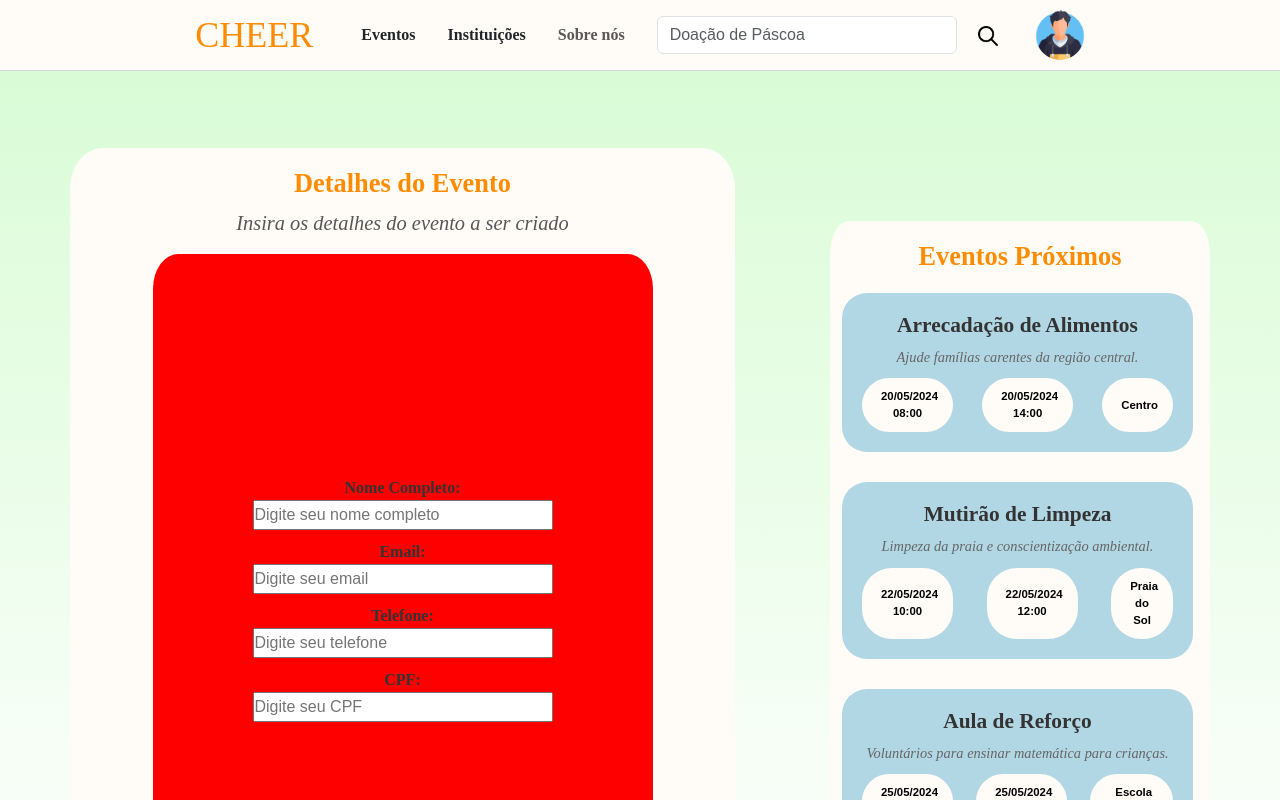
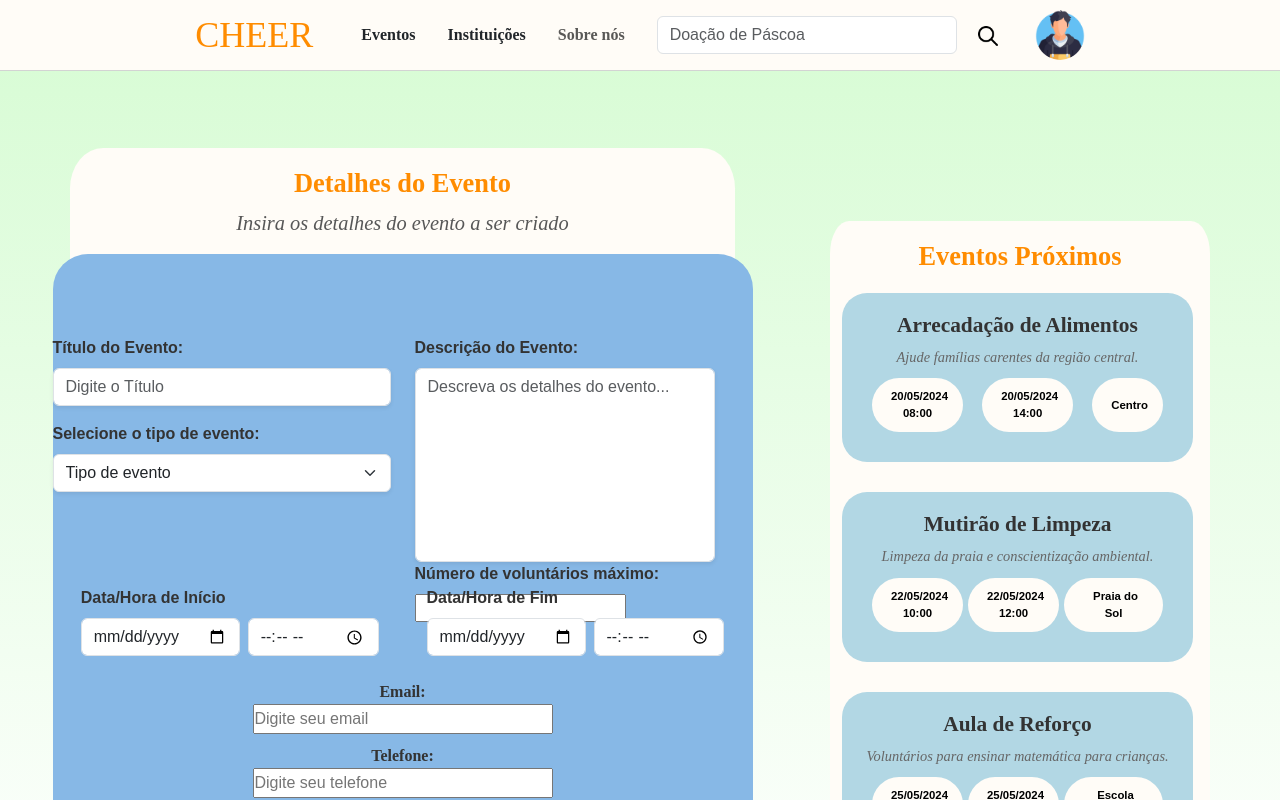
Before and after one commit to EnzoLight/Cheer, a React (Vite) app: page /criar-evento in a window 1280 px wide. Shown: the top 800 px of the page. Built offline with nearby package versions, Linux system fonts and the light colour scheme; a web font is replaced by a local one.

Commit message:
Pending changes exported from your codespace

```diff
--- a/src/Componentes/ContainerEvento.jsx
+++ b/src/Componentes/ContainerEvento.jsx
@@ -7,10 +7,10 @@ const ContainerEvento = ({ titulo, descricao, data_hora_inicio, data_hora_fim, l
             <h5 className='titulo' style={{fontSize: 'calc(15px + 0.5vw)' ,fontFamily: 'Poppins', fontWeight: 'bold', color: '#333' }}>{titulo}</h5>
             <p className='descricao' style={{ textAlign: 'center', fontSize: '0.9rem', color: '#666', marginBottom: '10px' }}>{descricao}</p>
 
-            <div className="d-flex justify-content-between" style={{marginRight:'20px', marginLeft:'20px', paddingBottom: '20px', marginBottom: '30px', fontSize: '0.8rem', fontWeight: '600' }}>
-                <span style={{}}><i className="fas fa-calendar-alt me-1"></i> {data_hora_inicio}</span>
+            <div className="d-flex justify-content-between" style={{marginRight:'30px', marginLeft:'30px', paddingBottom: '30px', marginBottom: '30px', fontSize: '0.8rem', fontWeight: '600' }}>
+                <span style={{marginRight: '5px'}}><i className="fas fa-calendar-alt me-1"></i> {data_hora_inicio}</span>
                 <span><i className="fas fa-calendar-alt me-1"></i> {data_hora_fim}</span>
-                <span><i className="fas fa-map-marker-alt me-1"></i> {local}</span>
+                <span style={{width: 'auto', marginLeft: '5px'}}><i className="fas fa-map-marker-alt me-1"></i> {local}</span>
             </div>
         </div>
     );
--- a/src/Telas/CriarEvento/CriarEvento.jsx
+++ b/src/Telas/CriarEvento/CriarEvento.jsx
@@ -30,9 +30,72 @@ function CriarEvento() {
                         <div className='sub_container col-md-7' style={{ backgroundColor: '#fffcf7', minHeight: '660px', marginTop: '30px' }}>
                             <h2 className='titulo'>Detalhes do Evento</h2>
                             <p className='descricao'>Insira os detalhes do evento a ser criado</p>
-                            <div style={{ justifySelf: 'center', backgroundColor: 'red', borderRadius: '5%', width: '500px', height: '700px', display: 'flex', flexDirection: 'column', justifyContent: 'center', alignItems: 'center' }}>
-                                <label style={{ textAlign: 'center', width: '80%', fontFamily: 'Source-Sans-3', fontWeight: 'bold' }}>Nome Completo:</label>
-                                <input style={{ width: '300px', height: '30px', marginBottom: '10px' }} type="text" placeholder="Digite seu nome completo" />
+                            <div style={{ justifySelf: 'center', backgroundColor: '#87b8e6', borderRadius: '5%', width: '700px', height: '700px', display: 'flex', flexDirection: 'column', justifyContent: 'center', alignItems: 'center' }}>
+                                <div className="row justify-content-center">
+                                    {/*Lado Esquerdo*/}
+                                    <div className="col-md-6 d-flex flex-column gap-3">
+                                        <div>
+                                            <label className="form-label fw-bold">Título do Evento:</label>
+                                            <input
+                                                className="form-control shadow-sm"
+                                                type="text"
+                                                placeholder="Digite o Título"
+                                            />
+                                        </div>
+
+                                        <div>
+                                            <label className="form-label fw-bold">Selecione o tipo de evento:</label>
+                                            <select className="form-select shadow-sm">
+                                                <option defaultValue>Tipo de evento</option>
+                                                <option value="1">Doação</option>
+                                                <option value="2">Arrecadação</option>
+                                                <option value="3">Organização</option>
+                                                <option value="4">Preparação</option>
+                                            </select>
+                                        </div>
+                                    </div>
+
+                                    {/*Lado Direito*/}
+                                    <div className="col-md-6">
+                                        <label className="form-label fw-bold">Descrição do Evento:</label>
+                                        <textarea
+                                            className="form-control shadow-sm"
+                                            rows="5"
+                                            placeholder="Descreva os detalhes do evento..."
+                                            style={{ width: '300px', height: 'calc(100% - 32px)', resize: 'none' }}
+                                        ></textarea>
+
+                                        <label className="form-label fw-bold">Número de voluntários máximo:</label>
+                                        <input type='number'></input>
+                                    </div>
+                                </div>
+
+                                <div className="container-fluid">
+                                    <div className="row justify-content-center align-items-center gap-4 py-4">
+                                        {/* Bloco 1 */}
+                                        <div className="col-auto">
+                                            <div className="d-flex flex-column">
+                                                <label className="form-label fw-bold mb-2">Data/Hora de Início</label>
+                                                <div className="d-flex gap-2">
+                                                    <input type="date" className="form-control" />
+                                                    <input type="time" className="form-control" />
+                                                </div>
+                                            </div>
+                                        </div>
+
+                                        {/* Bloco 2 */}
+                                        <div className="col-auto">
+                                            <div className="d-flex flex-column">
+                                                <label className="form-label fw-bold mb-2">Data/Hora de Fim</label>
+                                                <div className="d-flex gap-2">
+                                                    <input type="date" className="form-control" />
+                                                    <input type="time" className="form-control" />
+                                                </div>
+                                            </div>
+                                        </div>
+                                    </div>
+                                </div>
+
 
                                 <label style={{ textAlign: 'center', width: '80%', fontFamily: 'Source-Sans-3', fontWeight: 'bold' }}>Email:</label>
                                 <input style={{ width: '300px', height: '30px', marginBottom: '10px' }} type="email" placeholder="Digite seu email" />
```
